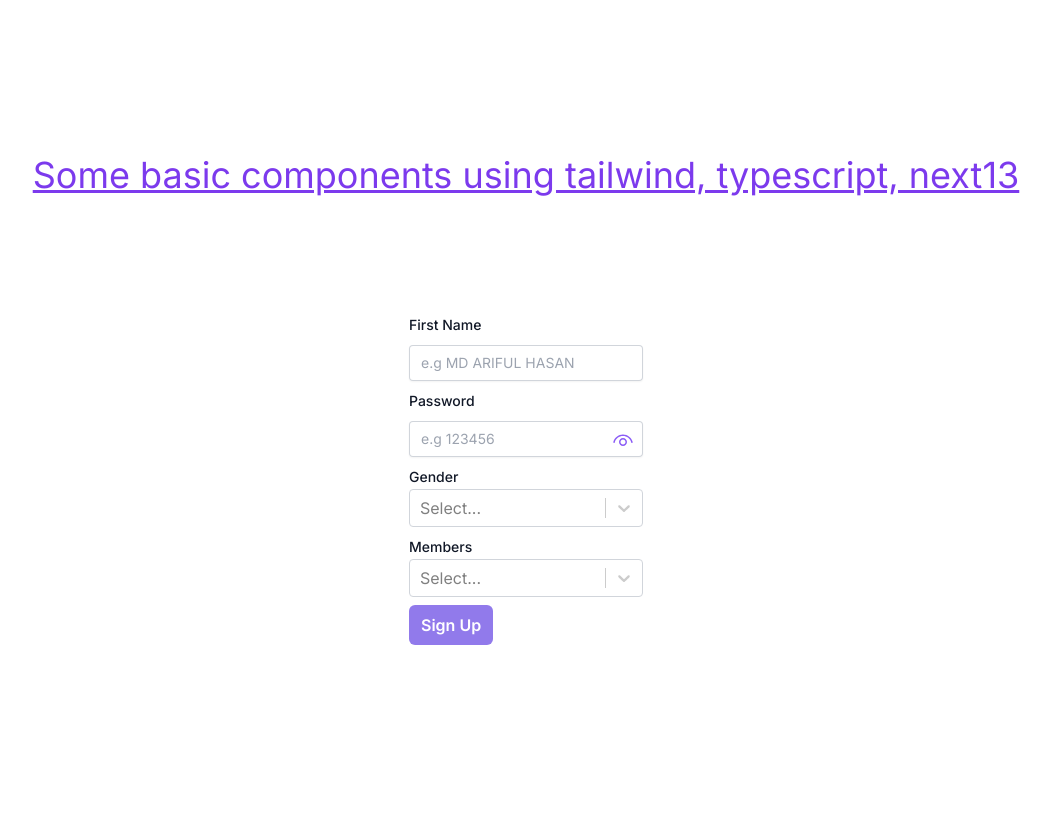
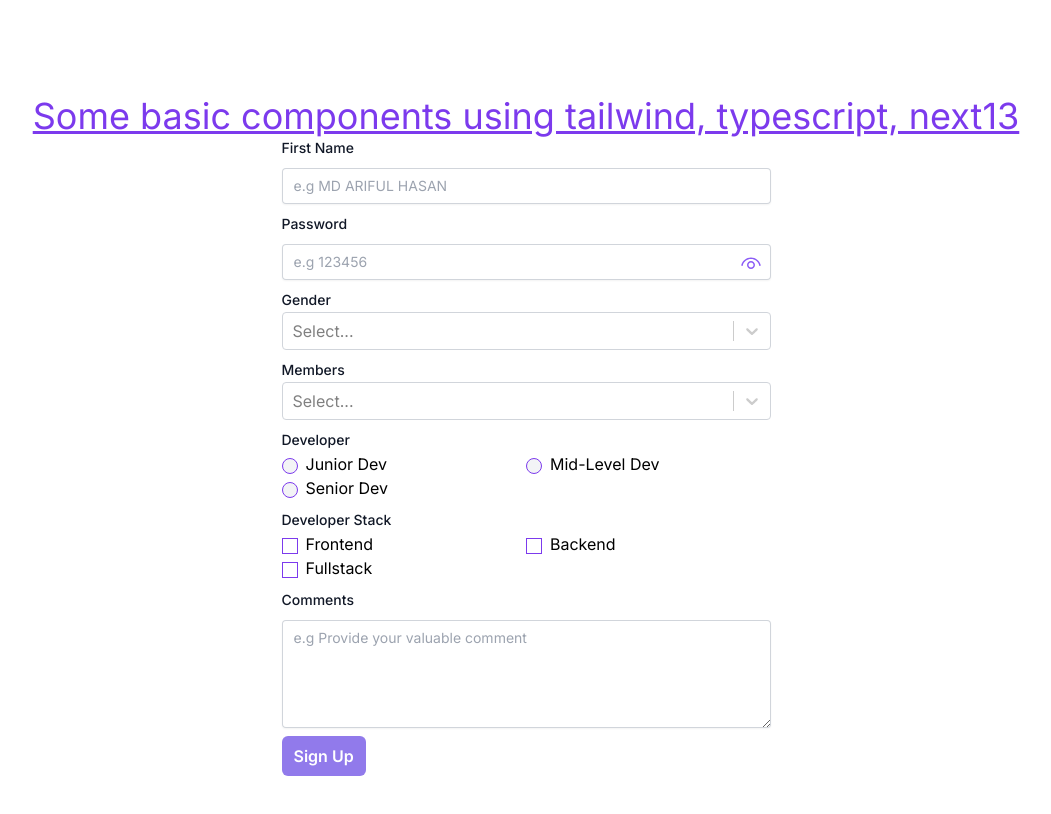
Before and after one commit to mdahtotul/next13_typescript_basic_components, a Next.js app: page / in a window 1280 px wide. Shown: the top 814 px of the page, without its empty margins (114-1165 px from the left). Built offline with nearby package versions, Linux system fonts and the light colour scheme.

Commit message:
radio checkbox textarea field added

```diff
--- a/app/CustomForm.tsx
+++ b/app/CustomForm.tsx
@@ -1,26 +1,20 @@
 "use client";
 
+import { devStacks, devTypes, genders, users } from "@/dummyData";
 import { useState } from "react";
-import { FieldValues, useForm } from "react-hook-form";
+import { FieldValues, SubmitHandler, useForm } from "react-hook-form";
 import Button from "./components/Button";
+import CheckInput from "./components/Inputs/CheckInput";
 import PasswordInput from "./components/Inputs/PasswordInput";
+import RadioInput from "./components/Inputs/RadioInput";
 import SelectInput from "./components/Inputs/SelectInput";
 import TextInput from "./components/Inputs/TextInput";
+import TextAreaInput from "./components/Inputs/TextareaInput";
 
 const AuthForm = () => {
   const [showPass, setShowPass] = useState(false);
   const toggleShowPass = () => setShowPass(!showPass);
 
-  const users = [
-    { id: 1, name: "arif" },
-    { id: 2, name: "arif2" },
-    { id: 3, name: "arif3" },
-  ];
-  const genders = [
-    { id: 1, name: "male" },
-    { id: 2, name: "female" },
-    { id: 3, name: "other" },
-  ];
   const {
     register,
     handleSubmit,
@@ -32,6 +26,8 @@ const AuthForm = () => {
       first_name: "",
       gender: "",
       pass: "",
+      developer: "",
+      dev_stack: [],
       members: [],
     },
   });
@@ -39,8 +35,14 @@ const AuthForm = () => {
   const gender = watch("gender");
   const members = watch("members");
 
+  const onSubmit: SubmitHandler<FieldValues> = async (
+    data: Record<string, any>
+  ) => {
+    console.log(data);
+  };
+
   return (
-    <div>
+    <form onSubmit={handleSubmit(onSubmit)}>
       {/* text input */}
       <div className="">
         <TextInput
@@ -104,9 +106,49 @@ const AuthForm = () => {
         />
       </div>
 
+      {/* radio input */}
+      <div className="">
+        <RadioInput
+          label="Developer"
+          id="developer"
+          value={watch("developer")}
+          required={true}
+          disabled={false}
+          register={register}
+          options={devTypes}
+        />
+      </div>
+
+      {/* checkbox input */}
+      <div className="">
+        <CheckInput
+          label="Developer Stack"
+          id="dev_stack"
+          value={watch("dev_stack")}
+          required={true}
+          disabled={false}
+          register={register}
+          options={devStacks}
+        />
+      </div>
+
+      {/* textarea input */}
+      <div className="">
+        <TextAreaInput
+          label="Comments"
+          id="comments"
+          placeholder="e.g Provide your valuable comment"
+          required={true}
+          disabled={false}
+          register={register}
+          errors={errors}
+        />
+      </div>
+
+      {/* button */}
       <div>
         <Button
-          type="button"
+          type="submit"
           tooltip="This is a tooltip"
           fullWidth={false}
           isLoading={false}
@@ -118,7 +160,7 @@ const AuthForm = () => {
           Sign Up
         </Button>
       </div>
-    </div>
+    </form>
   );
 };
 
--- /dev/null
+++ b/app/components/Inputs/CheckInput.tsx
@@ -0,0 +1,53 @@
+"use client";
+
+import { FC, Fragment } from "react";
+import { FieldValues, UseFormRegister } from "react-hook-form";
+
+interface CheckInputProps {
+  label: string;
+  id: string;
+  value: string[];
+  required?: boolean | false;
+  disabled?: boolean | false;
+  options: Record<string, any>[];
+  register: UseFormRegister<FieldValues>;
+}
+
+const CheckInput: FC<CheckInputProps> = ({
+  label,
+  id,
+  value,
+  required,
+  disabled,
+  options,
+  register,
+}) => {
+  return (
+    <Fragment>
+      <label
+        htmlFor=""
+        className="block text-sm font-medium leading-6 text-gray-900"
+      >
+        {label}
+      </label>
+      <div className="grid grid-cols-2 items-center justify-start mb-2">
+        {options.map((_, idx) => (
+          <span key={idx}>
+            <input
+              className=" form-checkbox focus:bg-violet-500 text-violet-600 border-violet-600 focus:ring-violet-500 focus:ring-2"
+              type="checkbox"
+              value={_.val}
+              {...register(id, { required: required })}
+              disabled={disabled}
+            />
+            <label className="capitalize ml-2" htmlFor={_.val}>
+              {_.val}
+            </label>
+          </span>
+        ))}
+      </div>
+    </Fragment>
+  );
+};
+
+export default CheckInput;
--- a/app/components/Inputs/PasswordInput.tsx
+++ b/app/components/Inputs/PasswordInput.tsx
@@ -41,7 +41,6 @@ const PasswordInput: FC<PasswordInputProps> = ({
           id={id}
           type={showPass ? "text" : "password"}
           placeholder={placeholder}
-          required={required}
           disabled={disabled}
           {...register(id, { required })}
           className={clsx(
--- /dev/null
+++ b/app/components/Inputs/RadioInput.tsx
@@ -0,0 +1,54 @@
+"use client";
+
+import { FC, Fragment } from "react";
+import { FieldValues, UseFormRegister } from "react-hook-form";
+
+interface RadioInputProps {
+  label: string;
+  id: string;
+  value: string;
+  required?: boolean | false;
+  disabled?: boolean | false;
+  options: Record<string, any>[];
+  register: UseFormRegister<FieldValues>;
+}
+
+const RadioInput: FC<RadioInputProps> = ({
+  label,
+  id,
+  value,
+  required,
+  disabled,
+  options,
+  register,
+}) => {
+  return (
+    <Fragment>
+      <label
+        htmlFor=""
+        className="block text-sm font-medium leading-6 text-gray-900"
+      >
+        {label}
+      </label>
+      <div className="grid grid-cols-2 items-center justify-start mb-2">
+        {options.map((_, idx) => (
+          <span key={idx}>
+            <input
+              checked={value === _.val}
+              className=" form-radio text-violet-600 bg-gray-100 border-violet-600 focus:ring-violet-500  focus:ring-2"
+              type="radio"
+              value={_.val}
+              {...register(id, { required: required })}
+              disabled={disabled}
+            />
+            <label className="capitalize ml-2" htmlFor={_.val}>
+              {_.val}
+            </label>
+          </span>
+        ))}
+      </div>
+    </Fragment>
+  );
+};
+
+export default RadioInput;
--- /dev/null
+++ b/app/components/Inputs/TextareaInput.tsx
@@ -0,0 +1,52 @@
+import clsx from "clsx";
+import { FC, Fragment } from "react";
+import { FieldErrors, FieldValues, UseFormRegister } from "react-hook-form";
+
+interface TextareaInputProps {
+  label: string;
+  id: string;
+  placeholder?: string;
+  required?: boolean;
+  disabled?: boolean;
+  errors: FieldErrors;
+  register: UseFormRegister<FieldValues>;
+}
+
+const TextAreaInput: FC<TextareaInputProps> = ({
+  label,
+  id,
+  placeholder,
+  required,
+  disabled,
+  errors,
+  register,
+}) => {
+  return (
+    <Fragment>
+      <label
+        htmlFor={id}
+        className={clsx(
+          `block text-sm font-medium leading-6 text-gray-900 mb-2`
+        )}
+      >
+        {label}
+      </label>
+      <textarea
+        id={id}
+        placeholder={placeholder}
+        rows={4}
+        cols={50}
+        required={required}
+        disabled={disabled}
+        {...register(id, { required })}
+        className={clsx(
+          `form-textarea block mb-2 w-full border-0 py-1.5 text-gray-900 shadow-sm ring-1 ring-inset ring-gray-300 placeholder:text-gray-400 focus:ring-2 focus:ring-inset focus:ring-violet-600 sm:text-sm sm:leading-6 rounded`,
+          errors[id] && "ring-rose-500 focus:ring-rose-500",
+          disabled && "opacity-50 cursor-not-allowed"
+        )}
+      />
+    </Fragment>
+  );
+};
+
+export default TextAreaInput;
--- /dev/null
+++ b/dummyData.ts
@@ -0,0 +1,20 @@
+export const users: Record<string, any>[] = [
+  { id: 1, name: "arif" },
+  { id: 2, name: "arif2" },
+  { id: 3, name: "arif3" },
+];
+export const genders: { id: number; name: string }[] = [
+  { id: 1, name: "male" },
+  { id: 2, name: "female" },
+  { id: 3, name: "other" },
+];
+export const devTypes: Record<string, any>[] = [
+  { id: 1, val: "Junior Dev" },
+  { id: 2, val: "Mid-level Dev" },
+  { id: 3, val: "Senior Dev" },
+];
+export const devStacks: Record<string, any>[] = [
+  { id: 1, val: "frontend" },
+  { id: 2, val: "backend" },
+  { id: 3, val: "fullstack" },
+];
```
